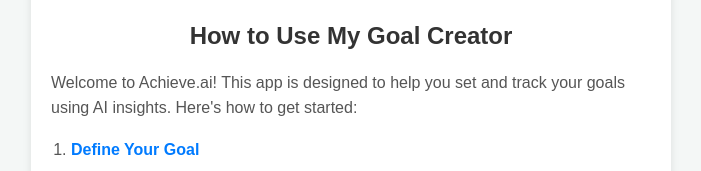
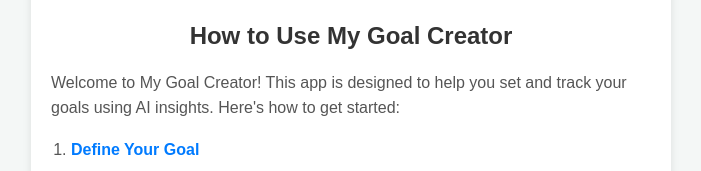
Before and after one commit to CodeJonesW/tubeScriptAiWebApp-v2, a React (Create React App) app: page / in a window 1280 px wide. Shown: the part 126-297 px from the top of the page, without its empty margins (289-990 px from the left). Built offline with nearby package versions, Linux system fonts and the light colour scheme.

Commit message:
edit how to for my goal creator

```diff
--- a/src/components/HowToUse.js
+++ b/src/components/HowToUse.js
@@ -7,8 +7,8 @@
       <h2 className="how-to-use-title">How to Use My Goal Creator</h2>
       <div className="how-to-use-content">
         <p>
-          Welcome to Achieve.ai! This app is designed to help you set and track
-          your goals using AI insights. Here's how to get started:
+          Welcome to My Goal Creator! This app is designed to help you set and
+          track your goals using AI insights. Here's how to get started:
         </p>
         <ol>
           <li>
```
